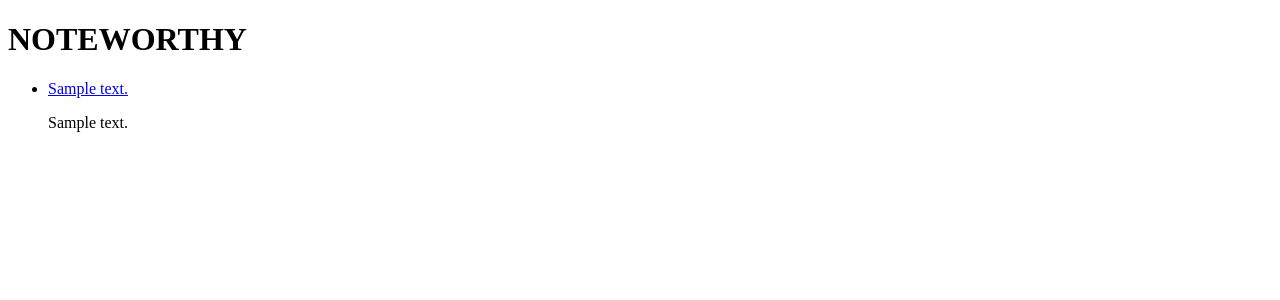
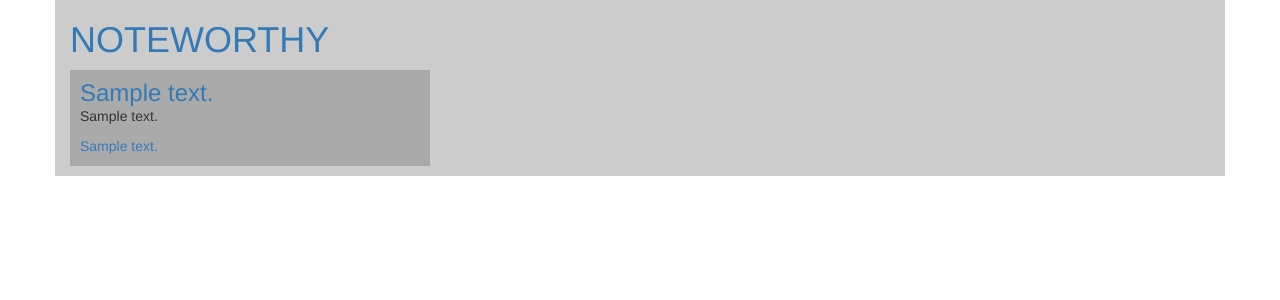
Before and after one commit to mdribera/note-under-taker, a Django app: template notes/templates/notes/index.html in a window 1280 px wide. Shown: the top 300 px of the page. Run offline with Django 3.2, Linux system fonts and the light colour scheme; the template is opened without the code that fills it: values that come from a table or form of the project are taken from there, others are empty; tables that the repository leaves empty hold one stand-in row (values such as "Sample post"); some libraries are stand-ins or nearby versions.

Commit message:
label list links; initial style

```diff
--- a/notes/static/notes/style.css
+++ b/notes/static/notes/style.css
@@ -1,3 +1,46 @@
+html, body {
+	height: 100%;
+	margin: 0;
+	padding: 0;
+}
+
+.page {
+	height: 100%;
+}
+
+.page > .content {
+	max-height: 100%;
+}
+
 h2 {
 	color: #777;
 }
+
+.container {
+	/*height: 100%;*/
+	background-color: #ccc;
+}
+
+.note-item {
+	margin-bottom: 1rem;
+}
+
+.note-item a {
+	text-decoration: none;
+}
+
+.note-content {
+	padding: 1rem;
+	background-color: #aaa;
+}
+.note-content h3 {
+	margin: 0;
+}
+
+.label-list a {
+	margin-right: .5rem;
+}
+
+.label-list a:last-child {
+	margin-right: 0;
+}
--- a/notes/templates/base.html
+++ b/notes/templates/base.html
@@ -1,15 +1,30 @@
+{% load staticfiles %}
+
 <!DOCTYPE html>
 <html lang="en">
 <head>
-	{% load staticfiles %}
-	<link rel="stylesheet" type="text/css" href="{% static 'notes/style.css' %}" />
-	<title>{% block title %}Noteworthy{% endblock %}</title>
+  <meta charset="utf-8">
+  <meta http-equiv="X-UA-Compatible" content="IE=edge">
+  <meta name="viewport" content="width=device-width, initial-scale=1">
+  <title>{% block title %}Noteworthy{% endblock %}</title>
+  <link rel="stylesheet" type="text/css" href="https://maxcdn.bootstrapcdn.com/bootstrap/3.3.6/css/bootstrap.min.css" />
+  <link rel="stylesheet" type="text/css" href="{% static 'notes/style.css' %}" />
+
+  <!-- HTML5 shim and Respond.js for IE8 support of HTML5 elements and media queries -->
+  <!--[if lt IE 9]>
+  <script src="https://oss.maxcdn.com/html5shiv/3.7.2/html5shiv.min.js"></script>
+  <script src="https://oss.maxcdn.com/respond/1.4.2/respond.min.js"></script>
+  <![endif]-->
 </head>
 
 <body>
-	<div id="content">
-		<h1>NOTEWORTHY</h1>
-		{% block content %}{% endblock %}
-	</div>
+  <div class='page'>
+    <div class='container'>
+      {% include "notes/header.html" %}
+    </div>
+    <div class='container content'>
+      {% block content %}{% endblock %}
+    </div>
+  </div>
 </body>
 </html>
--- /dev/null
+++ b/notes/templates/notes/header.html
@@ -0,0 +1 @@
+<h1><a href='{% url 'notes:index' %}'>NOTEWORTHY</a></h1>
--- a/notes/templates/notes/index.html
+++ b/notes/templates/notes/index.html
@@ -1,15 +1,20 @@
 {% extends "base.html" %}
+
+{% load label_list %}
 
 {% block content %}
 {% if latest_notes_list %}
-<ul>
+<div class='note-wrapper row'>
   {% for note in latest_notes_list %}
-  <li>
-    <a href="{% url 'notes:detail' note.id %}">{{ note.note_title }}</a>
-    <p>{{note.note_text }}</p>
-  </li>
+  <div class='note-item col-xs-12 col-sm-6 col-md-4'>
+    <div class='note-content'>
+      <h3><a href="{% url 'notes:detail' note.id %}">{{ note.note_title }}</a></h3>
+      <p>{{note.note_text }}</p>
+      {% label_list note.labels.all %}
+    </div>
+  </div>
   {% endfor %}
-</ul>
+</div>
 {% else %}
 <p>No notes are available.</p>
 {% endif %}
--- /dev/null
+++ b/notes/templates/notes/label_list.html
@@ -0,0 +1,7 @@
+<div class='label-list'>
+  {% for label in labels %}
+  <a href="{% url 'notes:label' label.text %}" style="color: #{{label.text_color}};background-color: #{{label.background_color}}">
+  	{{ label.text }}
+	</a>
+  {% endfor %}
+</div>
--- /dev/null
+++ b/notes/templatetags/label_list.py
@@ -0,0 +1,7 @@
+from django import template
+
+register = template.Library()
+
+@register.inclusion_tag('notes/label_list.html')
+def label_list(labels):
+	return {'labels': labels}
```
Also changed, not shown: notes/templates/notes/detail.html (+4 -6 lines), notes/templatetags/__init__.py (added).
